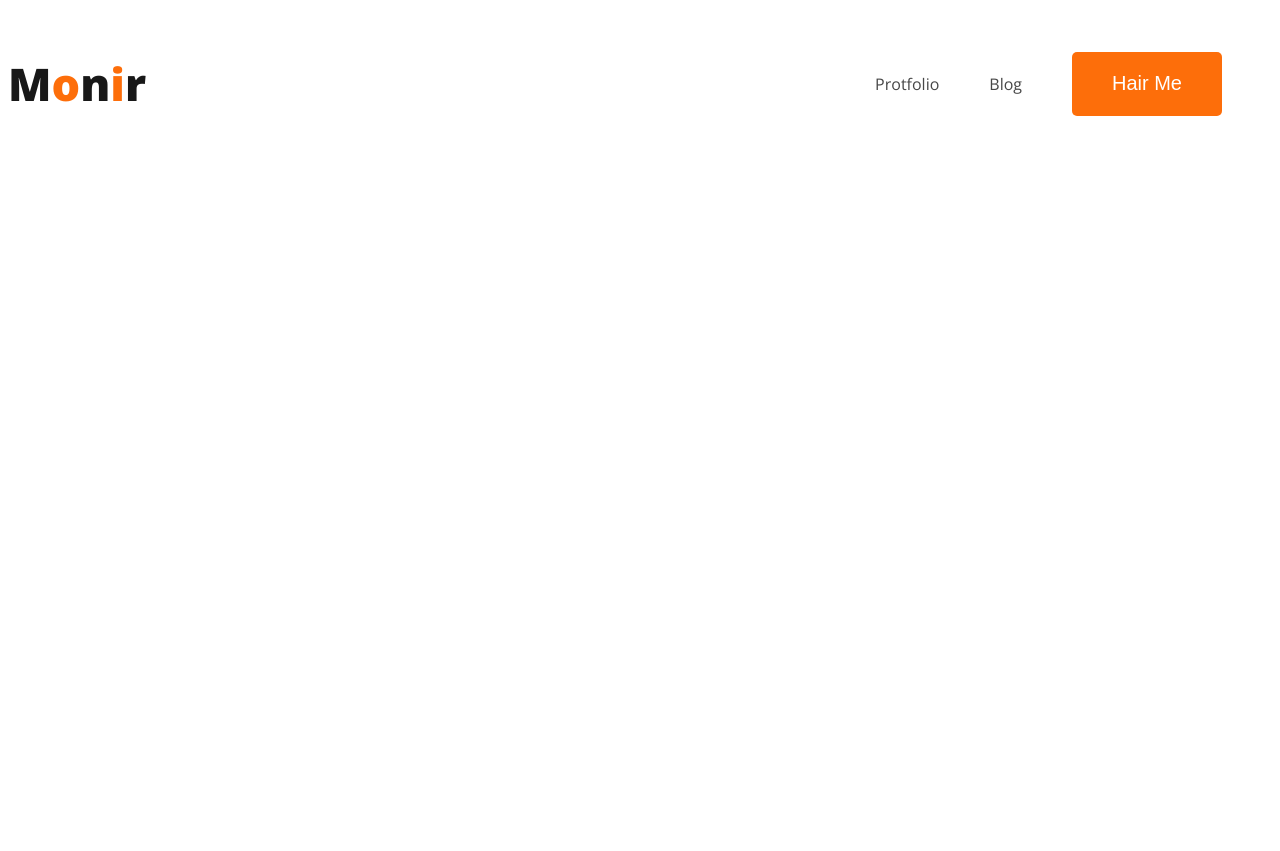
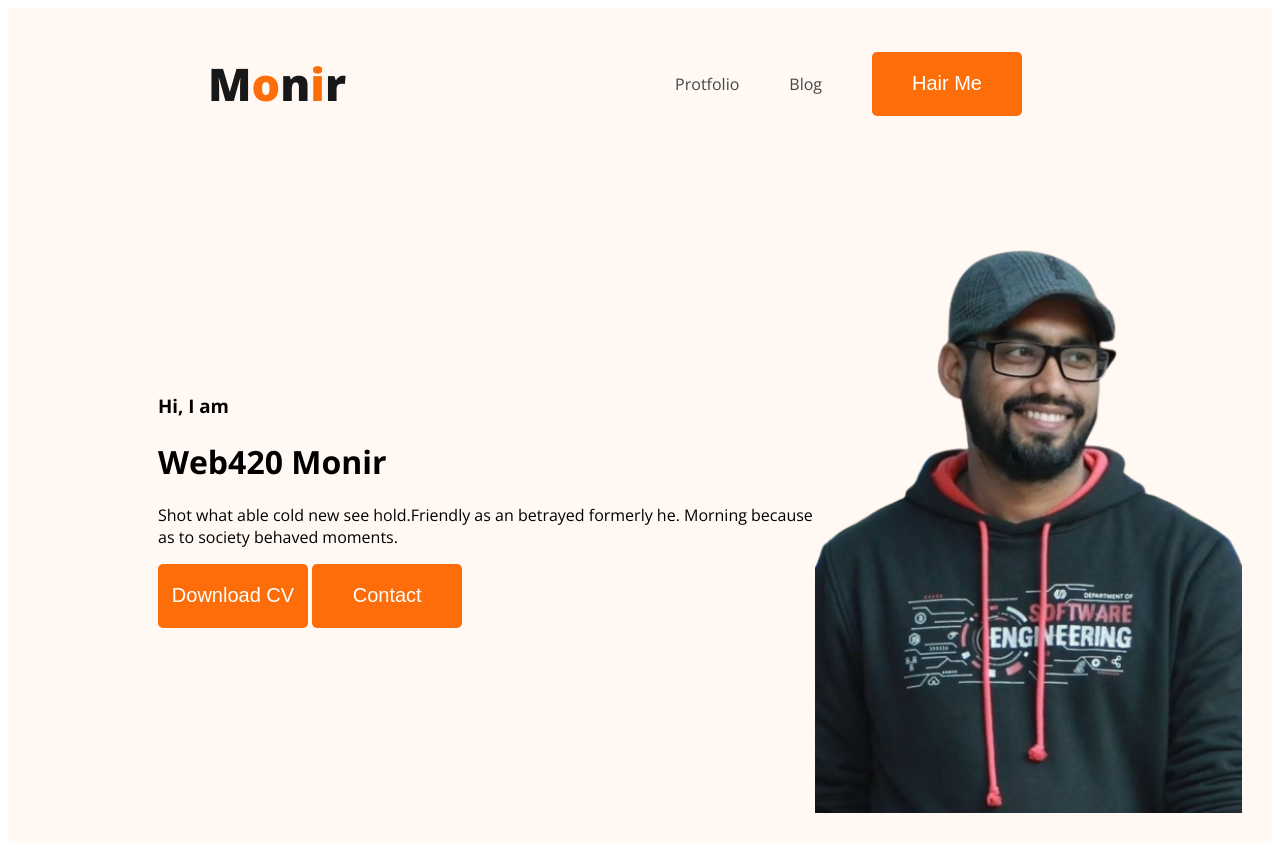
Before and after one commit to AdminMonir/1stProtfoBy-Html-Css, a plain HTML site: page index.html in a window 1280 px wide. Before the commit the page ends 800 px from the top, so only its background shows below. Drawn offline with nearby package versions, Linux system fonts and the light colour scheme.

Commit message:
update nav with banner

```diff
--- a/index.css
+++ b/index.css
@@ -20,6 +20,7 @@ nav{
 display:flex;
 justify-content: space-between;
 align-items: center;
+margin: 0px  200px;
 }
 .nav-title{
     color: #181818;
@@ -40,3 +41,18 @@ nav a{
     text-decoration: none;
     color:#474747;
 }
+.header{
+    background-color: #474747;
+}
+.header{
+    background-color: #FFF8F3;
+}
+.banner{
+    padding: 30px 30px 30px 150px;
+    display: flex;
+  align-items: center;
+}
+.banner .profile_pic{
+    width: 584px;
+
+}
--- a/index.html
+++ b/index.html
@@ -15,7 +15,7 @@
 </head>
 
 <body>
-    <header>
+    <header class="header">
 <nav >
     <h3 class="nav-title">M<span class="text-primary">o</span>n<span class="text-primary">i</span>r </h3>
   <ul>
@@ -25,6 +25,18 @@
 
   </ul>
 </nav>
+
+<div class="banner">
+
+    <div>
+        <h3 class="banner-greeting">Hi, I  am</h3>
+       <h1 class="banner-title">Web420 Monir</h1>
+       <p>Shot what able cold new see hold.Friendly as an betrayed formerly he. Morning because as to society behaved moments.</p>
+       <button class="btn-primary">Download CV</button>
+       <button class="btn-primary">Contact</button>
+    </div>
+    <img class="profile_pic" src="./image/monir.png">
+</div>
     </header>
             <main>
 
```
Also changed, not shown: image/monir.png (added).
